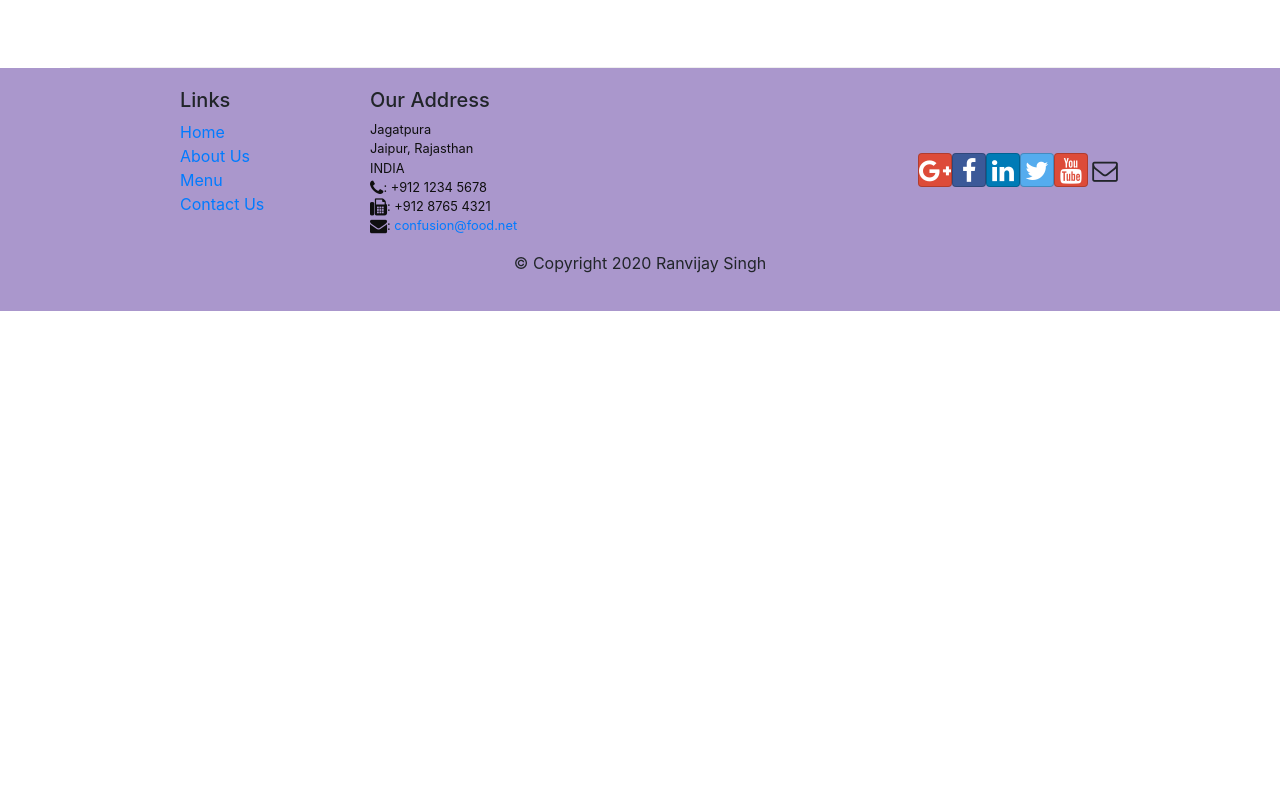
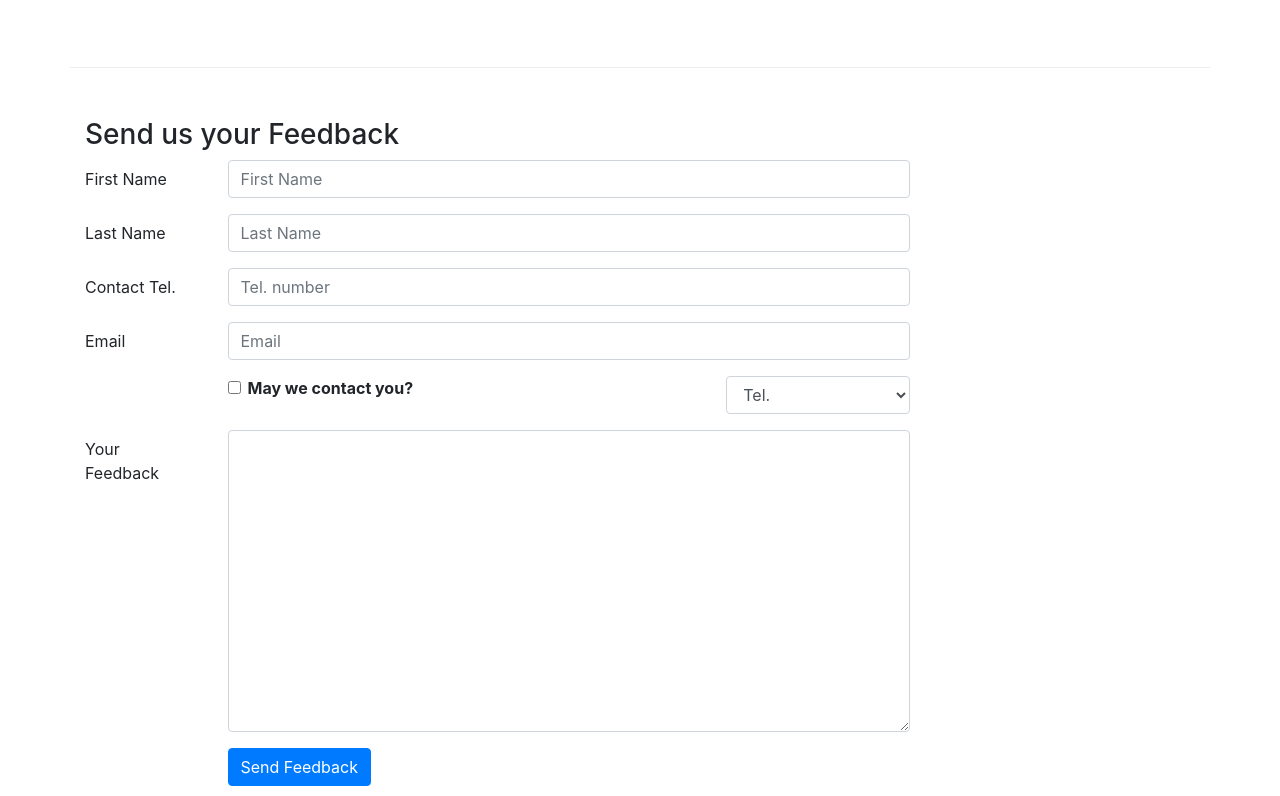
Before and after one commit to ranvijay007/restaurant-reactjs, a React (Create React App) app: page /contactus in a window 1280 px wide. Shown: the part 824-1620 px from the top of the page. Before the commit the page ends 1135 px from the top, so only its background shows below. Built offline with nearby package versions, Linux system fonts and the light colour scheme.

Commit message:
feedback-form

```diff
--- a/src/components/AboutComponent.js
+++ b/src/components/AboutComponent.js
@@ -8,15 +8,30 @@ import {
   Media,
 } from "reactstrap";
 import { Link } from "react-router-dom";
-import RenderLeader from "./RenderLeaderComponent";
 
 function About(props) {
+  const RenderLeader = (leader) => {
+    var imgStyle = {
+      width: "80px",
+      height: "80px",
+    };
+
+    return (
+      <Media className="m-3">
+        <Media left>
+          <Media style={imgStyle} object src={leader.image} alt={leader.name} />
+        </Media>
+        <Media body className="pr-4 pl-4 pb-4">
+          <Media heading>{leader.name}</Media>
+          <p>{leader.designation} </p>
+          <p>{leader.description}</p>
+        </Media>
+      </Media>
+    );
+  };
+
   const leaders = props.leaders.map((leader) => {
-    return (
-      <div key={leader.id}>
-        <RenderLeader leader={leader} />
-      </div>
-    );
+    return <div key={leader.id}>{RenderLeader(leader)}</div>;
   });
 
   return (
--- a/src/components/ContactComponent.js
+++ b/src/components/ContactComponent.js
@@ -1,8 +1,51 @@
-import React from "react";
-import { Breadcrumb, BreadcrumbItem } from "reactstrap";
+import React, { Component } from "react";
+import {
+  Breadcrumb,
+  BreadcrumbItem,
+  Button,
+  Form,
+  FormGroup,
+  Label,
+  Input,
+  Col,
+} from "reactstrap";
 import { Link } from "react-router-dom";
 
-function Contact(props) {
+class Contact extends Component {
+  constructor(props) {
+    super(props);
+
+    this.state = {
+      firstname: "",
+      lastname: "",
+      telnum: "",
+      email: "",
+      agree: false,
+      contactType: "Tel.",
+      message: "",
+    };
+
+    this.handleInputChange = this.handleInputChange.bind(this);
+    this.handleSubmit = this.handleSubmit.bind(this);
+  }
+
+  handleInputChange(event) {
+    const target = event.target;
+    const value = target.type === "checkbox" ? target.checked : target.value;
+    const name = target.name;
+
+    this.setState({
+      [name]: value,
+    });
+  }
+
+  handleSubmit(event) {
+    console.log("Current State is: " + JSON.stringify(this.state));
+    alert("Current State is: " + JSON.stringify(this.state));
+    event.preventDefault();
+  }
+
+  render() {
     return (
       <div className="container">
         <div className="row">
@@ -63,8 +106,127 @@ function Contact(props) {
             </div>
           </div>
         </div>
+
+        <div className="row row-content">
+          <div className="col-12">
+            <h3>Send us your Feedback</h3>
+          </div>
+          <div className="col-12 col-md-9">
+            <Form onSubmit={this.handleSubmit}>
+              <FormGroup row>
+                <Label htmlFor="firstname" md={2}>
+                  First Name
+                </Label>
+                <Col md={10}>
+                  <Input
+                    type="text"
+                    id="firstname"
+                    name="firstname"
+                    placeholder="First Name"
+                    value={this.state.firstname}
+                    onChange={this.handleInputChange}
+                  />
+                </Col>
+              </FormGroup>
+              <FormGroup row>
+                <Label htmlFor="lastname" md={2}>
+                  Last Name
+                </Label>
+                <Col md={10}>
+                  <Input
+                    type="text"
+                    id="lastname"
+                    name="lastname"
+                    placeholder="Last Name"
+                    value={this.state.lastname}
+                    onChange={this.handleInputChange}
+                  />
+                </Col>
+              </FormGroup>
+              <FormGroup row>
+                <Label htmlFor="telnum" md={2}>
+                  Contact Tel.
+                </Label>
+                <Col md={10}>
+                  <Input
+                    type="tel"
+                    id="telnum"
+                    name="telnum"
+                    placeholder="Tel. number"
+                    value={this.state.telnum}
+                    onChange={this.handleInputChange}
+                  />
+                </Col>
+              </FormGroup>
+              <FormGroup row>
+                <Label htmlFor="email" md={2}>
+                  Email
+                </Label>
+                <Col md={10}>
+                  <Input
+                    type="email"
+                    id="email"
+                    name="email"
+                    placeholder="Email"
+                    value={this.state.email}
+                    onChange={this.handleInputChange}
+                  />
+                </Col>
+              </FormGroup>
+              <FormGroup row>
+                <Col md={{ size: 6, offset: 2 }}>
+                  <FormGroup check>
+                    <Label check>
+                      <Input
+                        type="checkbox"
+                        name="agree"
+                        checked={this.state.agree}
+                        onChange={this.handleInputChange}
+                      />{" "}
+                      <strong>May we contact you?</strong>
+                    </Label>
+                  </FormGroup>
+                </Col>
+                <Col md={{ size: 3, offset: 1 }}>
+                  <Input
+                    type="select"
+                    name="contactType"
+                    value={this.state.contactType}
+                    onChange={this.handleInputChange}
+                  >
+                    <option>Tel.</option>
+                    <option>Email</option>
+                  </Input>
+                </Col>
+              </FormGroup>
+              <FormGroup row>
+                <Label htmlFor="message" md={2}>
+                  Your Feedback
+                </Label>
+                <Col md={10}>
+                  <Input
+                    type="textarea"
+                    id="message"
+                    name="message"
+                    rows="12"
+                    value={this.state.message}
+                    onChange={this.handleInputChange}
+                  ></Input>
+                </Col>
+              </FormGroup>
+              <FormGroup row>
+                <Col md={{ size: 10, offset: 2 }}>
+                  <Button type="submit" color="primary">
+                    Send Feedback
+                  </Button>
+                </Col>
+              </FormGroup>
+            </Form>
+          </div>
+        </div>
       </div>
     );
   }
+}
 
 export default Contact;
```
Lines whose indentation alone changed are shown as unchanged.
